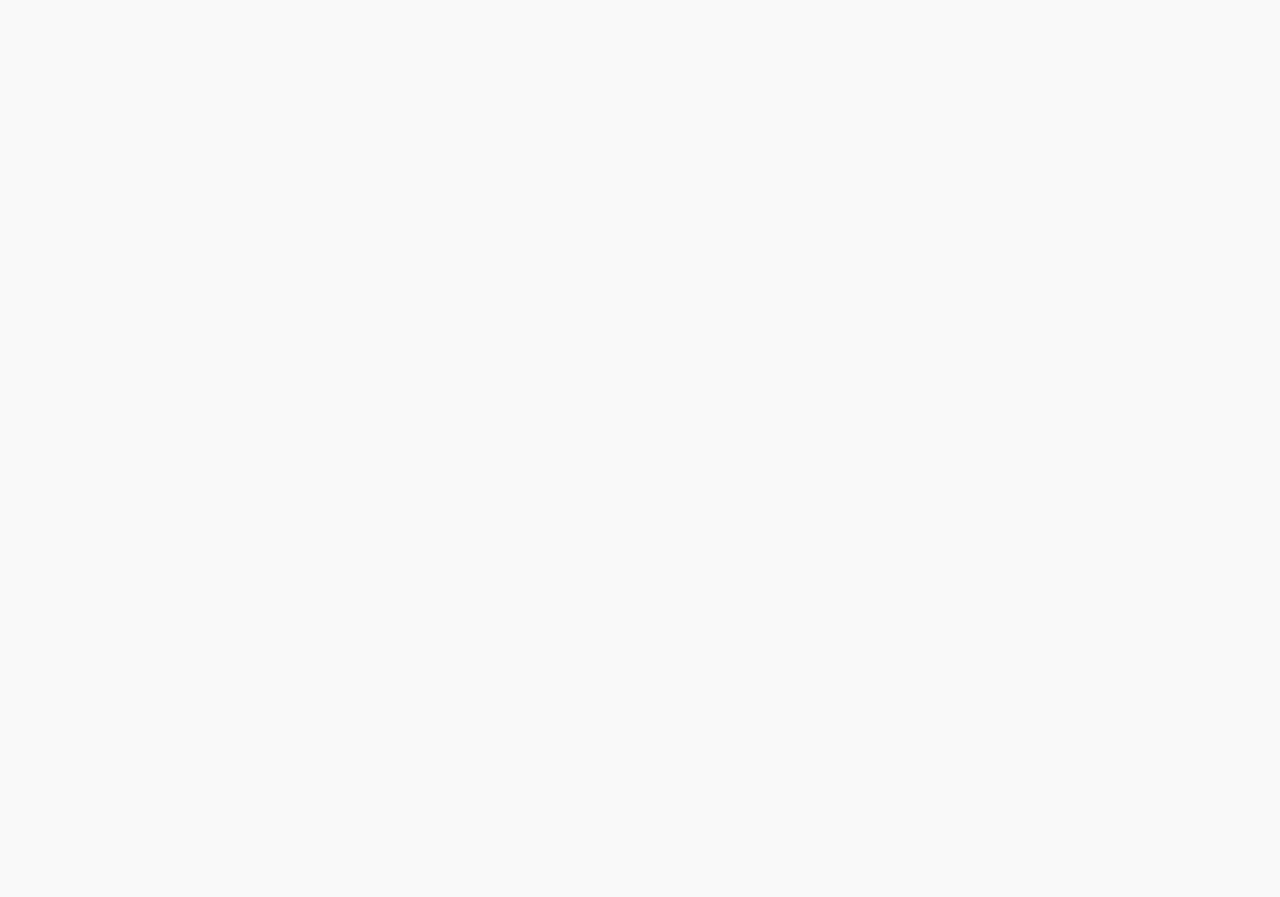
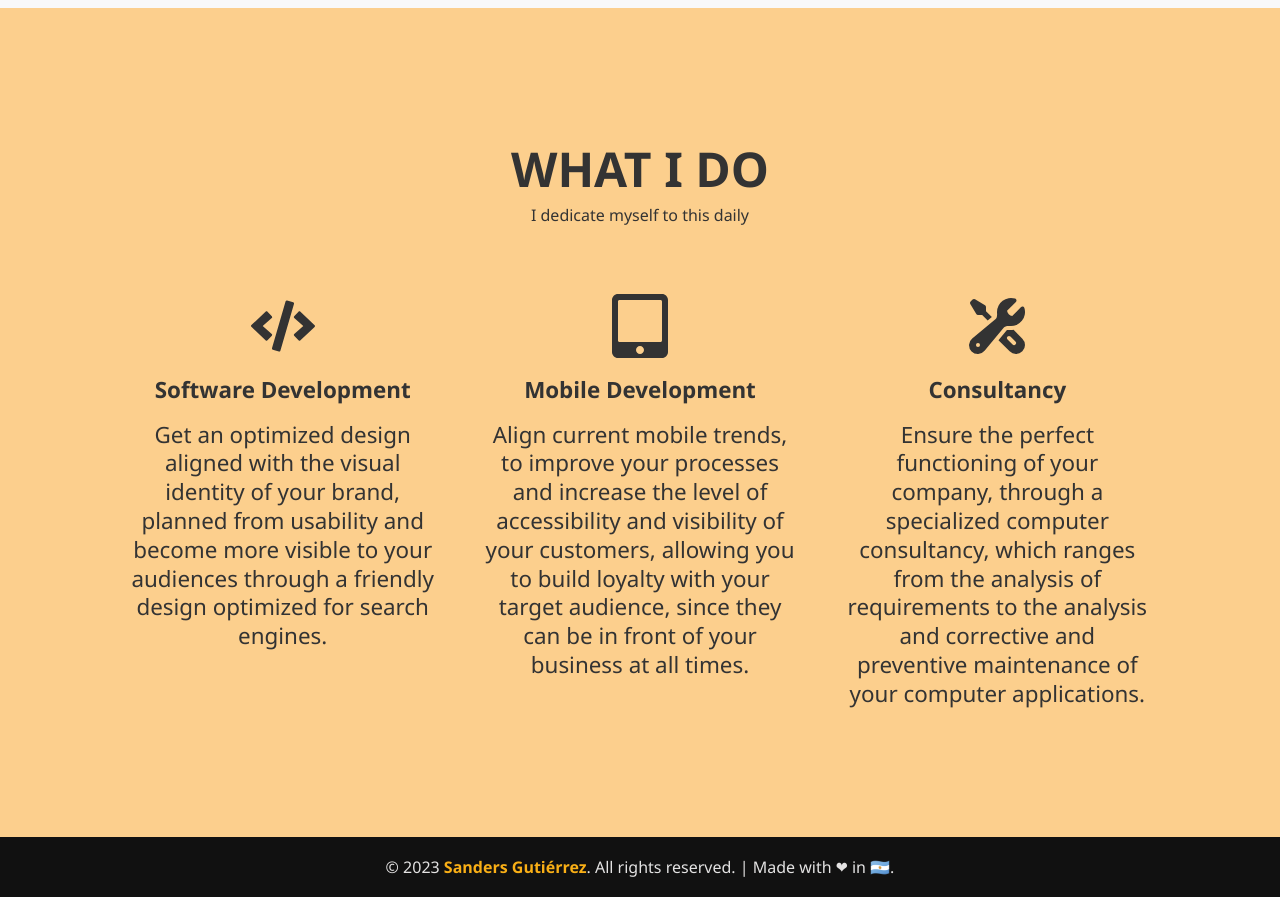
Before and after one commit to untalsanders/untalsanders.github.io, a Next.js app: page / in a window 1280 px wide. Shown: the part 1560-2457 px from the top of the page. Before the commit the page ends 1500 px from the top, so only its background shows below. Built offline with nearby package versions, Linux system fonts and the light colour scheme; a web font is replaced by a local one.

Commit message:
feat: service page section is ok
Signed-off-by: Sanders Gutiérrez <ing.sanders@gmail.com>

```diff
--- a/src/components/About.jsx
+++ b/src/components/About.jsx
@@ -5,7 +5,7 @@ import styled from 'styled-components'
 import { Wrapper } from './Common'
 
 const AboutContainer = styled.section`
-    padding: min(4rem, 4rem) 0;
+    padding: clamp(4rem, 20vh, 8rem) 0;
 `
 
 const AboutWrapper = styled(Wrapper)`
--- a/src/components/Services.jsx
+++ b/src/components/Services.jsx
@@ -1,43 +1,105 @@
 'use strict'
+
+import { FaCode, FaTabletAlt } from 'react-icons/fa'
+import { HiWrenchScrewdriver } from 'react-icons/hi2'
+import styled from 'styled-components'
+import { Wrapper } from './Common'
+
+const ServicesContainer = styled.section`
+    background-color: #fccf8d;
+    padding: clamp(4rem, 20vh, 8rem) 0;
+
+    h2 {
+        font-size: clamp(3vw, 3rem, 8rem);
+        font-weight: 800;
+        text-transform: uppercase;
+    }
+`
+
+const ServicesWrapper = styled(Wrapper)`
+    & > :first-child {
+        padding-bottom: clamp(2rem, 20vh, 4rem);
+    }
+`
+
+const ServicesTitleSection = styled.div`
+    display: flex;
+    flex-direction: column;
+    align-items: center;
+`
+
+const ServicesContentSection = styled.div`
+    display: grid;
+    gap: 3rem;
+
+    @media only screen and (min-width: 64em) {
+        grid-template-columns: repeat(3, 1fr);
+    }
+`
+
+const ServicesCard = styled.section`
+    display: flex;
+    flex-direction: column;
+    align-items: center;
+    gap: 1rem;
+    text-align: center;
+
+    @media only screen and (min-width: 64em) {
+        /* text-align: initial; */
+    }
+
+    svg {
+        font-size: clamp(3rem, 8vw, 4rem);
+    }
+
+    h3 {
+        font-size: clamp(1rem, 1.4rem, 2rem);
+    }
+
+    p {
+        font-size: clamp(1rem, 1.4rem, 2rem);
+        font-weight: 300;
+    }
+`
 
 export default function Services() {
     return (
-        <section id="services">
-            <div className="container">
-                <div>
-                    <h2>¿Qué hago?</h2>
-                    <p>A esto me dedico diariamente</p>
-                </div>
-                <div>
-                    <div>
-                        <i className="fa fa-code"></i>
-                        <h3>Desarrollo Web</h3>
+        <ServicesContainer id="services">
+            <ServicesWrapper>
+                <ServicesTitleSection>
+                    <h2>What I do</h2>
+                    <p>I dedicate myself to this daily</p>
+                </ServicesTitleSection>
+                <ServicesContentSection>
+                    <ServicesCard>
+                        <FaCode />
+                        <h3>Software Development</h3>
                         <p>
-                            Obtenga un diseño optimizado y alineado con la identidad visual de su marca, planeado desde
-                            la usabilidad y hágase más visible ante sus públicos a través de un diseño amigable
-                            optimizado para motores de búsqueda.
+                            Get an optimized design aligned with the visual identity of your brand, planned from
+                            usability and become more visible to your audiences through a friendly design optimized for
+                            search engines.
                         </p>
-                    </div>
-                    <div>
-                        <i className="fa fa-tablet"></i>
-                        <h3>Apps Móviles</h3>
+                    </ServicesCard>
+                    <ServicesCard>
+                        <FaTabletAlt />
+                        <h3>Mobile Development</h3>
                         <p>
-                            Alínee las tendencias móviles actuales, para mejorar sus procesos y aumentar el nivel de
-                            accesibilidad y visibilidad de sus clientes, permitiendo construir una lealtad con su
-                            público objetivo, ya que pueden estar frente a su negocio en todo momento.
+                            Align current mobile trends, to improve your processes and increase the level of
+                            accessibility and visibility of your customers, allowing you to build loyalty with your
+                            target audience, since they can be in front of your business at all times.
                         </p>
-                    </div>
-                    <div>
-                        <i className="fa fa-wrench"></i>
-                        <h3>Consultoría</h3>
+                    </ServicesCard>
+                    <ServicesCard>
+                        <HiWrenchScrewdriver />
+                        <h3>Consultancy</h3>
                         <p>
-                            Asegure el perfecto funcionamiento de su empresa, a través de una consultoría informática
-                            especializada, que va desde análisis de redes de datos hasta el análisis y mantenimiento
-                            correctivo y preventivo de equipos de redes y cómputo.
+                            Ensure the perfect functioning of your company, through a specialized computer consultancy,
+                            which ranges from the analysis of requirements to the analysis and corrective and preventive
+                            maintenance of your computer applications.
                         </p>
-                    </div>
-                </div>
-            </div>
-        </section>
+                    </ServicesCard>
+                </ServicesContentSection>
+            </ServicesWrapper>
+        </ServicesContainer>
     )
 }
--- a/src/pages/index.jsx
+++ b/src/pages/index.jsx
@@ -3,12 +3,14 @@
 import About from '@/components/About'
 import DefaultLayout from '@/components/DefaultLayout'
 import Landing from '@/components/Landing'
+import Services from '@/components/Services'
 
 export default function Home() {
     return (
         <DefaultLayout>
             <Landing />
             <About />
+            <Services />
         </DefaultLayout>
     )
 }
```
